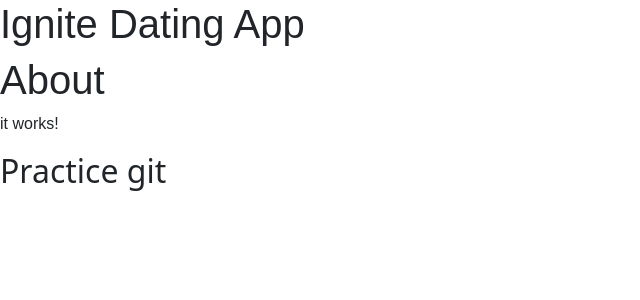
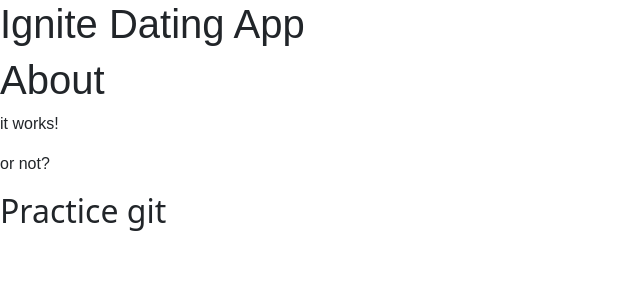
Before and after one commit to enrightc/The-Love-Sparks, a Django app: page /about/ in a window 1280 px wide. Shown: the top 300 px of the page, without its empty margins (0-640 px from the left). Run offline with Django 5.2, Linux system fonts and the light colour scheme.

Commit message:
commit practice iliana-branch

```diff
--- a/about/templates/about/about.html
+++ b/about/templates/about/about.html
@@ -4,6 +4,7 @@
 {% block content %}
     <h1>About</h1>
     <p>it works!</p>
+    <p>or not?</p>
 
     <h2>Practice git</h2>
 {% endblock %}
```
